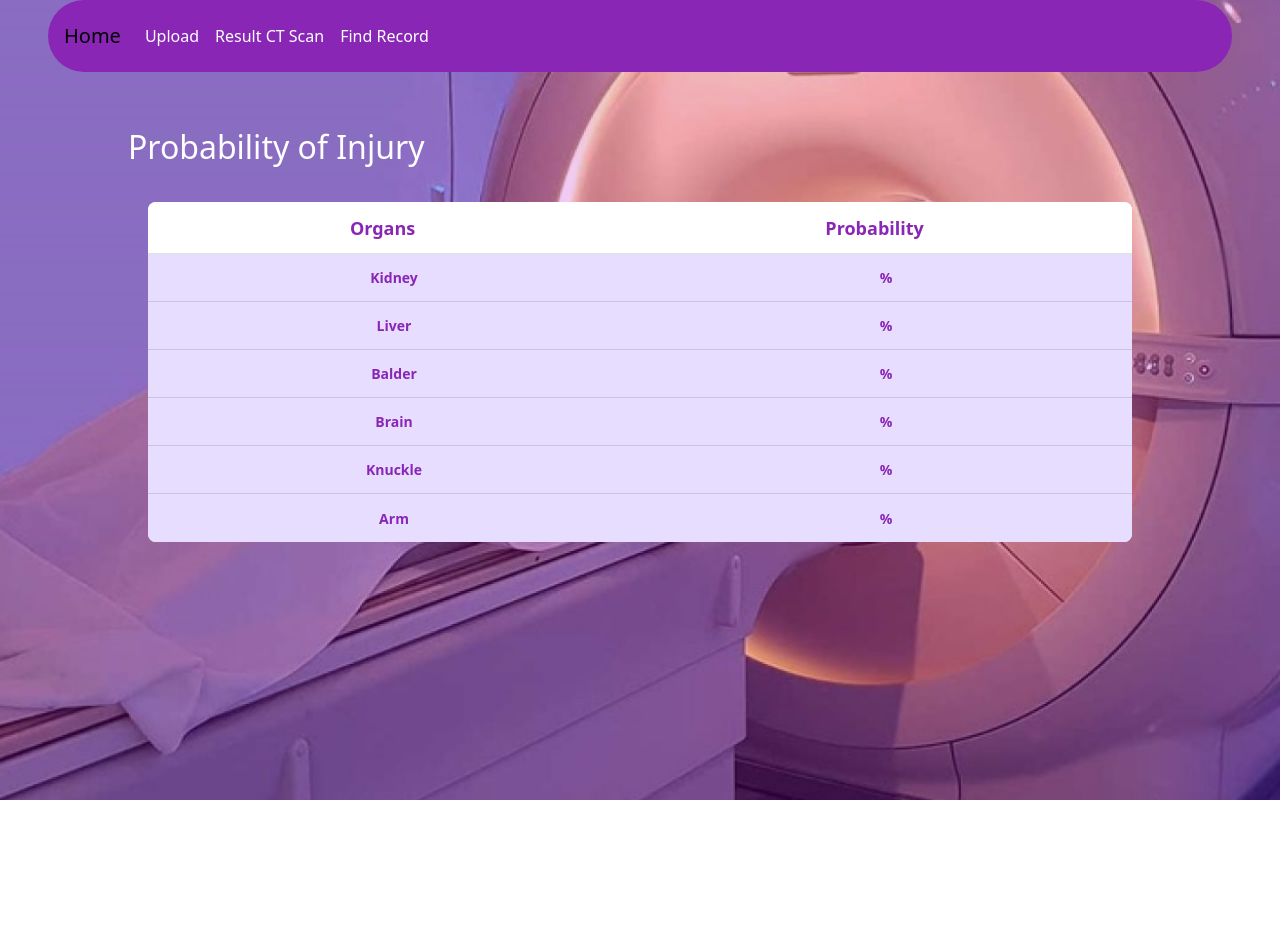
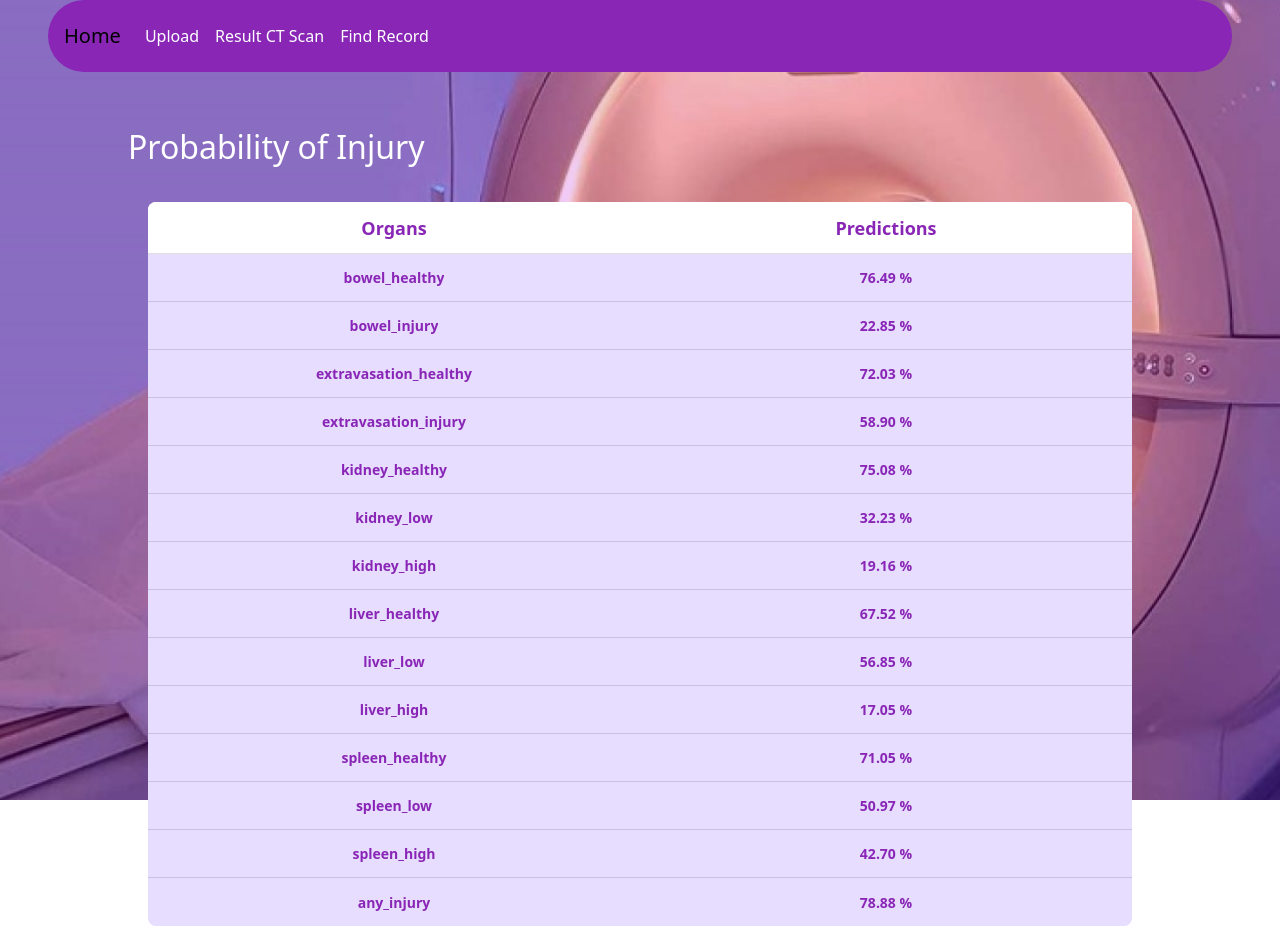
Before and after one commit to KashifKhn/Abdomina-blunt-trauma-detection-FE, a React (Vite) app: page /result in a window 1280 px wide. Shown: the top 952 px of the page. Before the commit the page ends 800 px from the top, so only its background shows below. Built offline with nearby package versions, Linux system fonts and the light colour scheme.

Commit message:
feat: add bar charts and fix  ResultTable

```diff
--- a/src/App.css
+++ b/src/App.css
@@ -5,23 +5,19 @@
 }
 
 .App {
-  background-color:white;
-  height: 100vh;
+  background-color: white;
   width: 100%;
-
-  background-image: url('./Background.jpg');
+  background-image: url("./Background.jpg");
   background-size: cover;
   background-position: center;
-  background-repeat: no-repeat;
+
   height: 100vh; /* Adjust the height as needed */
-   margin-right:45rem;
+  margin-right: 45rem;
 
   /* Add media queries for responsiveness */
   @media (max-width: 768px) {
-    background-image: url('./Background.jpg'); /* Change the image for smaller screens */
+    background-image: url("./Background.jpg"); /* Change the image for smaller screens */
+  }
 
+  /* Set the initial background image and styles */
 }
-
-    /* Set the initial background image and styles */
-
-}
--- a/src/App.jsx
+++ b/src/App.jsx
@@ -1,26 +1,40 @@
-import './App.css'
-import { Navbar } from './components/Navbar'
-import { Route, Routes } from 'react-router-dom'
-import {Upload} from './components/pages/Upload'
-import {Result} from './components/pages/Result'
-import {Record} from './components/pages/Record'
-import {Home} from './components/pages/Home'
+import "./App.css";
+import { Navbar } from "./components/Navbar";
+import { Route, Routes } from "react-router-dom";
+import { Upload } from "./components/pages/Upload";
+import { Result } from "./components/pages/Result";
+import { Record } from "./components/pages/Record";
+import { Home } from "./components/pages/Home";
 import "bootstrap/dist/css/bootstrap.min.css";
+import { useState } from "react";
 
 function App() {
+  const [response, setResponse] = useState({
+    predictions: [
+      [
+        0.7649041414260864, 0.22852472960948944, 0.7203370928764343,
+        0.5890071392059326, 0.7507527470588684, 0.3222948908805847,
+        0.19163395464420319, 0.6751775145530701, 0.5685198903083801,
+        0.17052815854549408, 0.7105242013931274, 0.5096560120582581,
+        0.42698943614959717, 0.7888472676277161,
+      ],
+    ],
+  });
 
   return (
-  <div className='App'>
-    <Navbar />
-    <Routes>
-      <Route path='/upload' element={<Upload/>}/>
-      <Route path='/result' element={<Result/>}/>
-      <Route path='/record' element={<Record/>}/>
-      <Route path='/home' element={<Home/>}/>
-    </Routes>
-
-  </div>
-  )
+    <div className="App">
+      <Navbar />
+      <Routes>
+        <Route
+          path="/upload"
+          element={<Upload setResponse={setResponse} response={response} />}
+        />
+        <Route path="/result" element={<Result response={response} />} />
+        <Route path="/record" element={<Record />} />
+        <Route path="/home" element={<Home />} />
+      </Routes>
+    </div>
+  );
 }
 
-export default App
+export default App;
--- a/src/components/pages/Result.jsx
+++ b/src/components/pages/Result.jsx
@@ -1,11 +1,13 @@
-import React from 'react'
-import { ResultTable } from './ResultTable'
-import './Result.css'
- export const Result = () => {
+/* eslint-disable no-unused-vars */
+/* eslint-disable react/prop-types */
+import React from "react";
+import { ResultTable } from "./ResultTable";
+import "./Result.css";
+export const Result = ({ response }) => {
   return (
     <div>
-       <h2 className='heading'>Probability of Injury</h2>
-      <ResultTable/>
+      <h2 className="heading">Probability of Injury</h2>
+      <ResultTable response={response} />
     </div>
-  )
-}
+  );
+};
--- a/src/components/pages/ResultTable.css
+++ b/src/components/pages/ResultTable.css
@@ -19,3 +19,9 @@
         font-size: 14px; /* Decrease font size for smaller screens */
     }
 }
+
+
+.chart-container {
+    background: rgb(239, 211, 239);
+  height: 400px;
+}
--- a/src/components/pages/ResultTable.jsx
+++ b/src/components/pages/ResultTable.jsx
@@ -1,80 +1,102 @@
-import React from 'react'
-import DataTable from 'react-data-table-component'
-import './ResultTable.css'
- export const ResultTable = () => {
-  const columns=[
+/* eslint-disable no-unused-vars */
+/* eslint-disable react/prop-types */
+import React, { useEffect, useState } from "react";
+import DataTable from "react-data-table-component";
+import "./ResultTable.css";
+import { data } from "../../data/data";
+import { Bar } from "react-chartjs-2";
+import {
+  Chart as ChartJS,
+  CategoryScale,
+  LinearScale,
+  BarElement,
+  Title,
+  Tooltip,
+  Legend,
+} from "chart.js";
+
+ChartJS.register(
+  CategoryScale,
+  LinearScale,
+  BarElement,
+  Title,
+  Tooltip,
+  Legend,
+);
+
+export const ResultTable = ({ response }) => {
+  const [mergedData, setMergedData] = useState([]);
+
+  useEffect(() => {
+    if (response && response.predictions) {
+      const predictions = response.predictions[0];
+      const updatedData = data.map((item, index) => {
+        return {
+          ...item,
+          prediction: predictions[index] * 100, // Keep as numerical value
+          predictionString: `${(predictions[index] * 100).toFixed(2)} %`, // Add a string version for display in table
+        };
+      });
+
+      setMergedData(updatedData);
+    }
+  }, [response]);
+
+  const columns = [
     {
-      name: 'Organs',
-      selector: row => row.organs,
-      sortable: true
+      name: "Organs",
+      selector: (row) => row.organs,
+      sortable: false,
     },
     {
-      name:'Probability',
-      selector: row => row.probability,
-      sortable: true
-    }
-  ]
-  const data=[
+      name: "Predictions",
+      selector: (row) => row.predictionString,
+      sortable: false,
+    },
+  ];
+
+  const chartData = {
+    labels: mergedData.map((item) => item.organs),
+    datasets: [
       {
-      id:1,
-      organs:'Kidney',
-      probability: '%'
+        label: "Predictions",
+        data: mergedData.map((item) => item.prediction),
+        backgroundColor: "rgba(137, 38, 182, 0.5)",
+        borderColor: "rgba(137, 38, 182, 1)",
+        borderWidth: 1,
       },
-    {
-      id:2,
-      organs:'Liver',
-      probability: '%'
-    },
-    {
-      id:3,
-      organs:'Balder',
-      probability: '%'
-    },
-    {
-      id:4,
-      organs:'Brain',
-      probability: '%'
-    },
-    {
-      id:5,
-      organs:'Knuckle',
-      probability: '%'
-    },
-    {
-      id:6,
-      organs:'Arm',
-      probability: '%'
-    }
-  ]
+    ],
+  };
+
+  console.log(chartData);
   return (
     <div>
-    <div className='table-container'>
+      <div className="table-container">
         <DataTable
           columns={columns}
-     data={data}
+          data={mergedData}
           fixedHeader
-
           customStyles={{
             // Custom styles object for further customization
             headRow: {
               style: {
-          backgroundColor: '#fff', // Background color of header row
+                backgroundColor: "#fff", // Background color of header row
               },
             },
             headCells: {
               style: {
-          fontSize: '18px', // Font size of header cells
-          fontWeight: 'bold', // Font weight of header cells
-          color: '#8926B6', // Text color of header cells
-       justifyContent:'center'
+                fontSize: "18px", // Font size of header cells
+                fontWeight: "bold", // Font weight of header cells
+                color: "#8926B6", // Text color of header cells
+                justifyContent: "center",
               },
             },
             rows: {
               style: {
-          backgroundColor: '#E7DDFF', // Background color of rows
-          fontSize: '14px', // Font size of rows
-          color: '#8926B6', // Text color of rows
-          fontWeight: 'bold',
+                backgroundColor: "#E7DDFF", // Background color of rows
+                fontSize: "14px", // Font size of rows
+                color: "#8926B6", // Text color of rows
+                fontWeight: "bold",
               },
             },
           }}
@@ -82,14 +104,15 @@ import './ResultTable.css'
             // Custom theme object for further customization
             stripes: {
               // Background color of striped rows
-        default: '#f0f0f0',
-        selected: '#ddd',
+              default: "#f0f0f0",
+              selected: "#ddd",
             },
           }}
-
-     >
-     </DataTable>
+        />
+      </div>
+      <div className="table-container chart-container">
+        <Bar data={chartData} options={{ maintainAspectRatio: false }} />
       </div>
     </div>
-  )
-}
+  );
+};
--- a/src/components/pages/Upload.jsx
+++ b/src/components/pages/Upload.jsx
@@ -1,26 +1,31 @@
+/* eslint-disable no-unused-vars */
+/* eslint-disable react/prop-types */
 import "./Upload.css";
 import { useState } from "react";
 import axios from "axios";
 
-export const Upload = () => {
+export const Upload = ({ setResponse }) => {
   const [file, setFile] = useState(null);
+  const [error, setError] = useState(null);
+  const [isLoading, setIsLoading] = useState(false);
 
-  const submit = () => {
+  const submit = async () => {
     const data = new FormData();
-    data.append('file', file);
+    data.append("file", file);
 
-    axios
-      .post("http://127.0.0.1:5000/predict", data, {
+    try {
+      setIsLoading(true);
+      const res = await axios.post("http://127.0.0.1:5000/predict", data, {
         headers: {
           "Content-Type": "multipart/form-data",
-        }
-      })
-      .then((res) => {
-        console.log(res.data);
-      })
-      .catch((err) => {
-        console.error(err);
+        },
       });
+      setResponse(res.data);
+    } catch (err) {
+      setError(err);
+    } finally {
+      setIsLoading(false);
+    }
   };
 
   return (
@@ -30,6 +35,7 @@ export const Upload = () => {
           <input
             type="file"
             id="file"
+            disabled={isLoading}
             onChange={(e) => {
               setFile(e.target.files[0]);
             }}
@@ -41,8 +47,8 @@ export const Upload = () => {
       <div className="abc">
         <div className="def"></div>
         <div className="efg">
-          <button onClick={submit} className="btn2">
-            Detect
+          <button onClick={submit} disabled={isLoading} className="btn2">
+            {isLoading ? "Loading..." : "Detect"}
           </button>
         </div>
       </div>
--- /dev/null
+++ b/src/data/data.js
@@ -0,0 +1,58 @@
+export const data = [
+  {
+    id: 1,
+    organs: "bowel_healthy",
+  },
+  {
+    id: 2,
+    organs: "bowel_injury",
+  },
+  {
+    id: 3,
+    organs: "extravasation_healthy",
+  },
+  {
+    id: 4,
+    organs: "extravasation_injury",
+  },
+  {
+    id: 5,
+    organs: "kidney_healthy",
+  },
+  {
+    id: 6,
+    organs: "kidney_low",
+  },
+  {
+    id: 7,
+    organs: "kidney_high",
+  },
+  {
+    id: 8,
+    organs: "liver_healthy",
+  },
+  {
+    id: 9,
+    organs: "liver_low",
+  },
+  {
+    id: 10,
+    organs: "liver_high",
+  },
+  {
+    id: 11,
+    organs: "spleen_healthy",
+  },
+  {
+    id: 12,
+    organs: "spleen_low",
+  },
+  {
+    id: 13,
+    organs: "spleen_high",
+  },
+  {
+    id: 14,
+    organs: "any_injury",
+  },
+];
```
Lines whose indentation alone changed are shown as unchanged.
